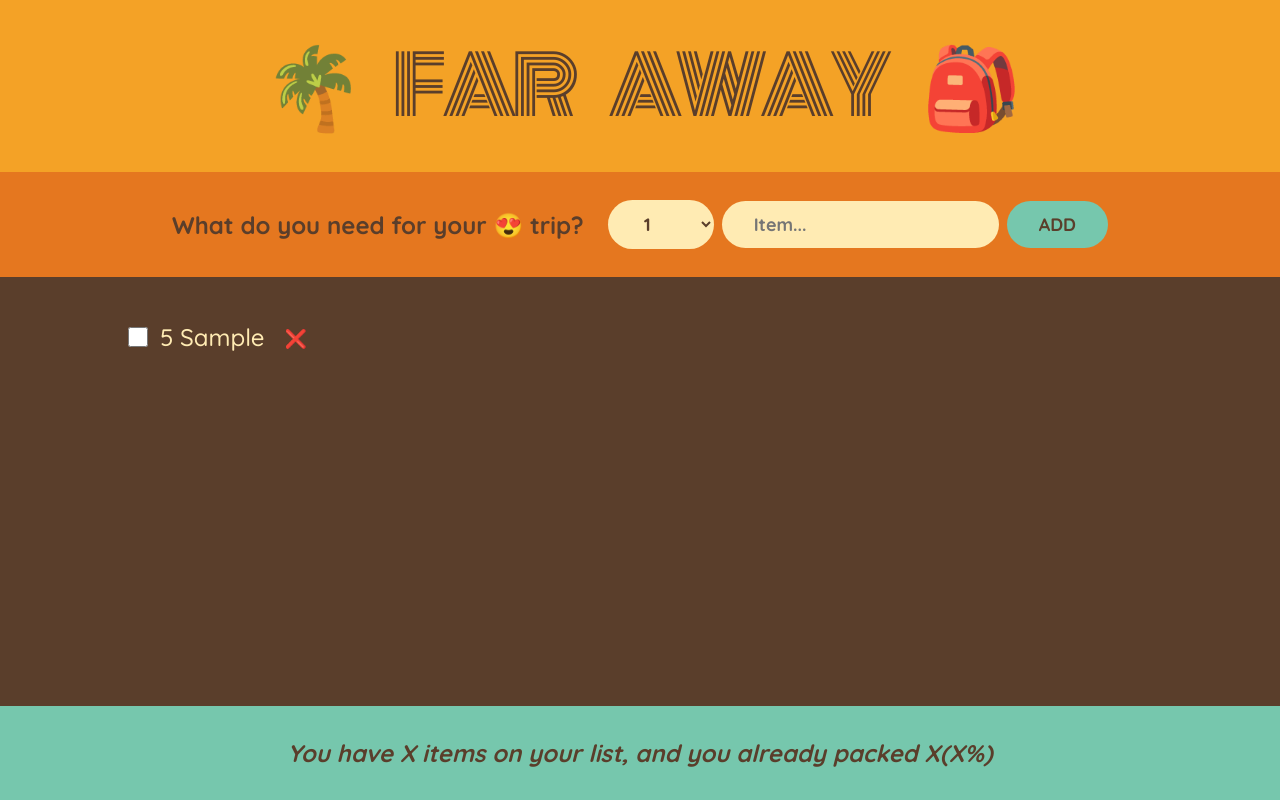
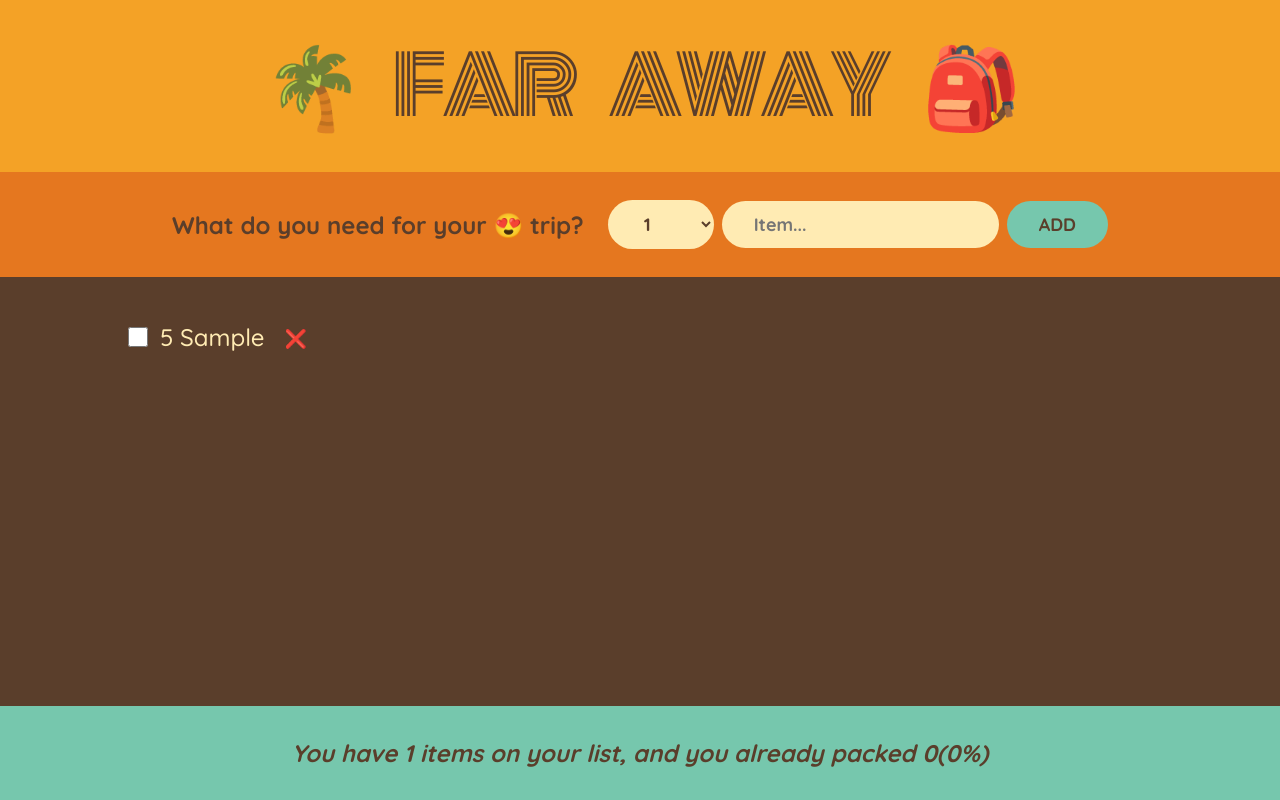
Before and after one commit to BookWorm-dev/Travel-list, a React (Create React App) app: page / in a window 1280 px wide. Both pictures are taken after typing "Sample" into the empty fields and a click on the button "ADD". Built offline with nearby package versions, Linux system fonts and the light colour scheme.

Commit message:
feat: derived state

```diff
--- a/src/App.js
+++ b/src/App.js
@@ -33,7 +33,7 @@
         onDeleteItem={handleDeleteItem}
         onToggleItem={handleToggleItem}
       />
-      <Stats />
+      <Stats items={items} />
     </div>
   );
 }
@@ -108,10 +108,25 @@
     </li>
   );
 }
-function Stats() {
+function Stats({ items }) {
+  if (!items.length)
+    return (
+      <p className="stats">
+        <em>Start adding some items to your packing list 🌴🎒</em>
+      </p>
+    );
+
+  const numItems = items.length;
+  const numPacked = items.filter((item) => item.packed).length;
+  const percentage = Math.round((numPacked / numItems) * 100);
   return (
     <footer className="stats">
-      <em>You have X items on your list, and you already packed X(X%)</em>
+      <em>
+        {percentage === 100
+          ? "You got everything! Ready to go ✈️"
+          : `You have ${numItems} items on your list, and you already packed
+        ${numPacked}(${percentage}%)`}
+      </em>
     </footer>
   );
 }
```
